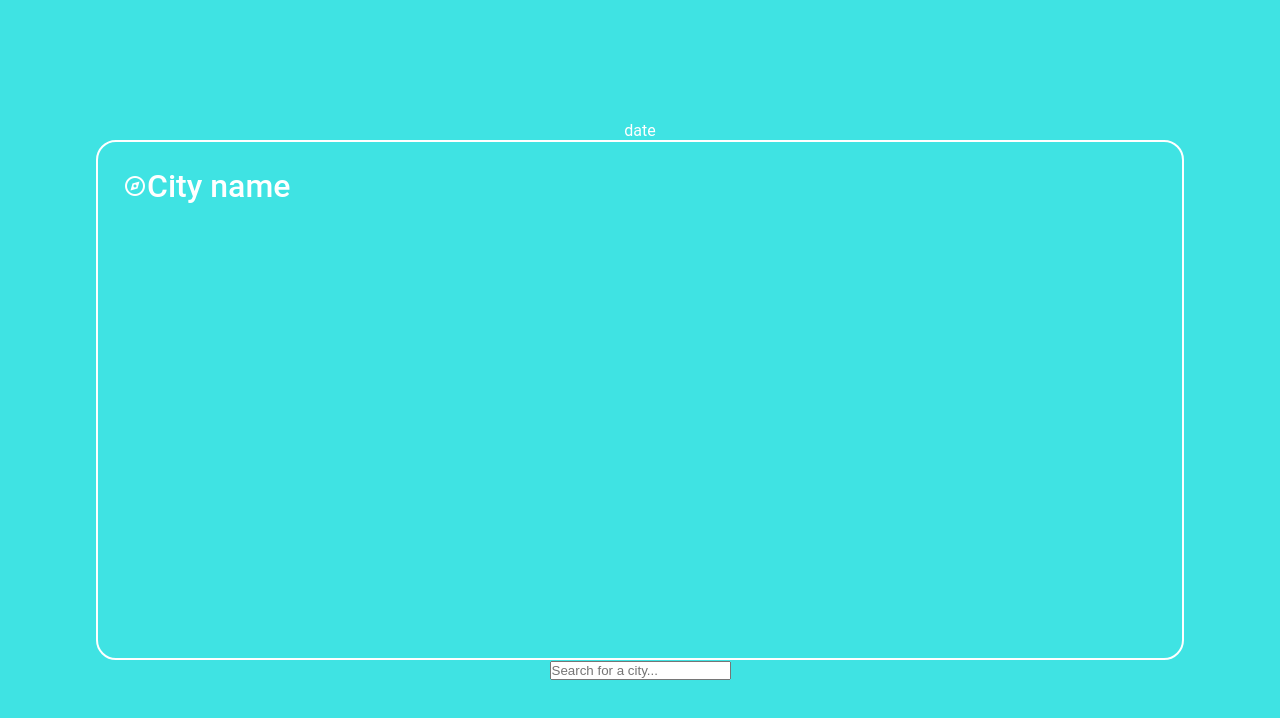
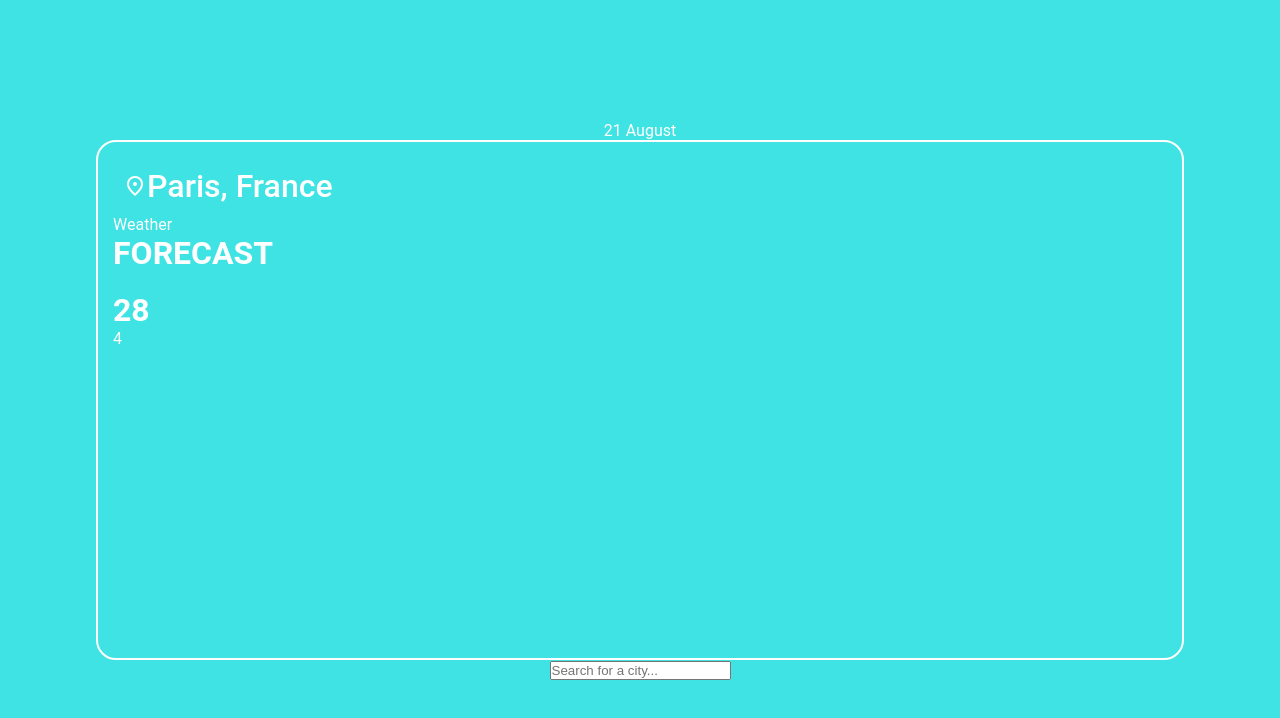
Before and after one commit to Jepennn/Weather-App, a plain HTML site: page index.html in a window 1280 px wide. Drawn offline with nearby package versions, Linux system fonts and the light colour scheme.

Commit message:
layout changed to part design two

```diff
--- a/index.html
+++ b/index.html
@@ -5,6 +5,7 @@
     <meta name="viewport" content="width=device-width, initial-scale=1.0" />
     <link rel="stylesheet" href="styles.css" />
     <script type="module" src="cordinates.js" defer></script>
+    <script src="script.js" defer></script>
     <link
       rel="stylesheet"
       href="https://fonts.googleapis.com/css2?family=Material+Symbols+Outlined:opsz,wght,FILL,GRAD@24,400,0,0"
@@ -12,20 +13,22 @@
     <title>Wheather App</title>
   </head>
   <body>
-    <p id="weather-date">date</p>
+    <p id="date">date</p>
     <div class="container">
       <div class="weather-box-information">
         <div class="location">
-          <span class="material-symbols-outlined">explore</span>
-          <!-- <img class="icon" src="" alt="" /> -->
-          <p id="city">City name</p>
+          <span class="material-symbols-outlined"> location_on </span>
+          <p id="city">Paris, France</p>
         </div>
-        <div class="day"></div>
-        <div class="temperature"></div>
-        <div class="UV"></div>
-      </div>
-      <div class="image-of-weather">
-        <img src="" alt="" />
+        <div id="forecast-title">
+          <p>Weather</p>
+          <h1>FORECAST</h1>
+        </div>
+        <div class="image-of-weather">
+          <img src="" alt="" />
+        </div>
+        <h1 id="temperature">28</h1>
+        <div id="uv">4</div>
       </div>
     </div>
     <div class="search-box">
```
